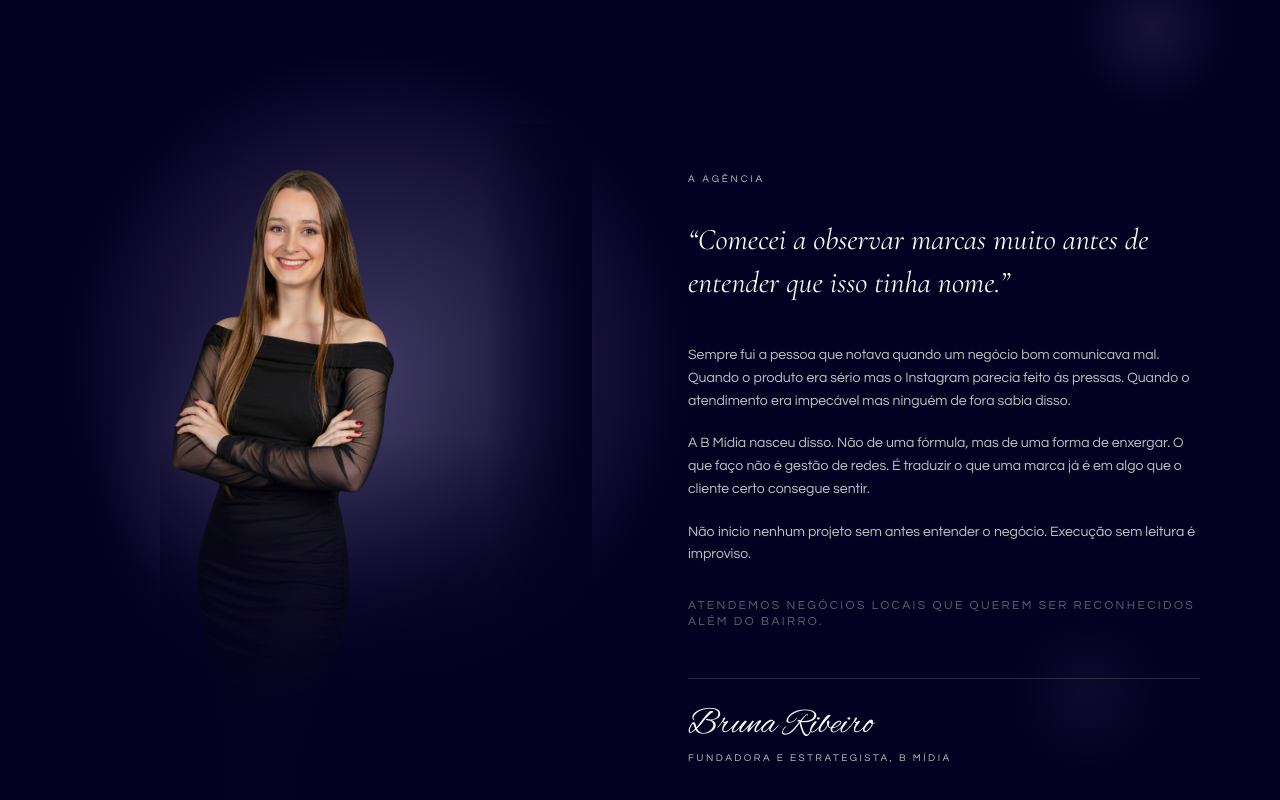
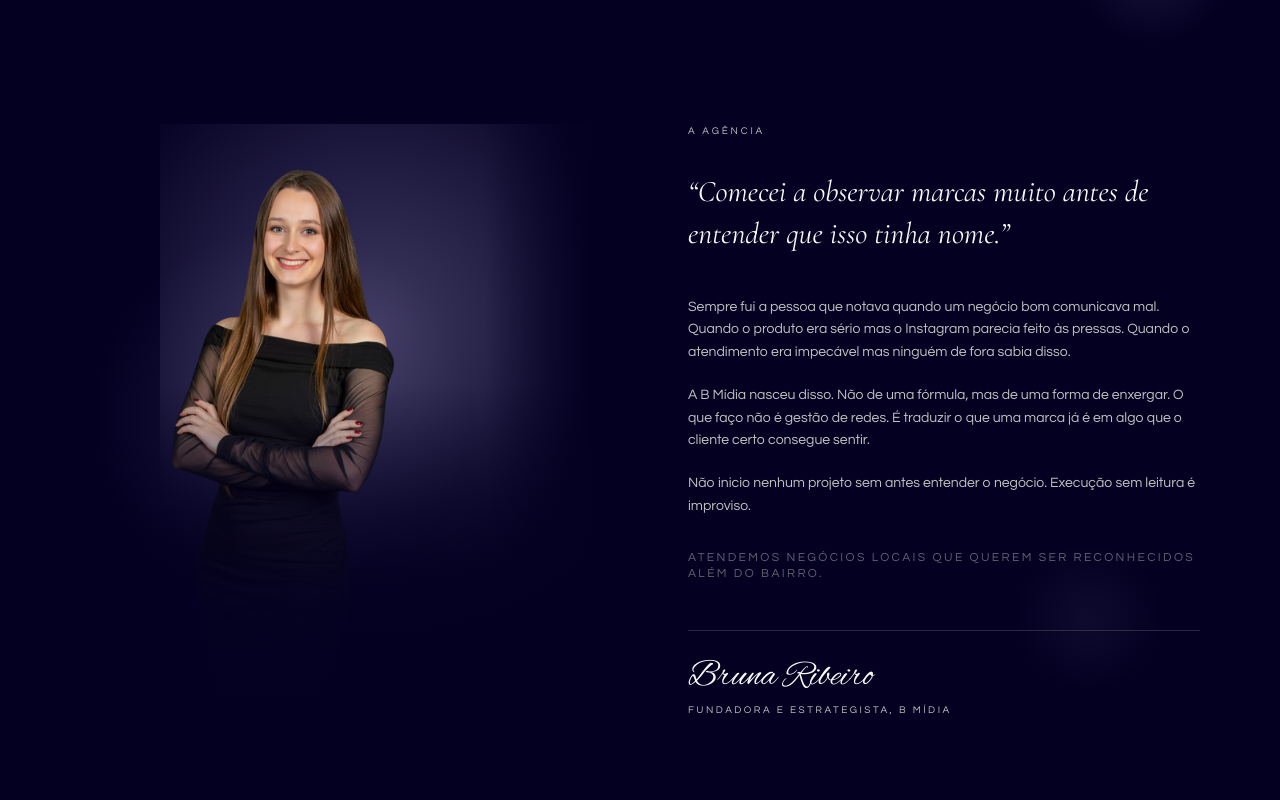
Before and after one commit to brunaribeirosocialmedia-glitch/bmidia-site, a Next.js app: page / in a window 1280 px wide. Shown: the part 3400-4200 px from the top of the page. Built offline with nearby package versions, Linux system fonts and the light colour scheme.

Commit message:
fix: brilho contido dentro da foto

```diff
--- a/app/page.tsx
+++ b/app/page.tsx
@@ -710,7 +710,7 @@ function SobreBruna() {
       {/* Foto */}
       <RevealSection>
         <RevealItem>
-          <div ref={photoContainerRef} className="relative aspect-[3/4]" style={{ marginLeft: "5rem" }}>
+          <div ref={photoContainerRef} className="relative aspect-[3/4] overflow-hidden" style={{ marginLeft: "5rem" }}>
             {/* Ponto de luz atrás da foto */}
             <div style={{
               position: "absolute",
```
